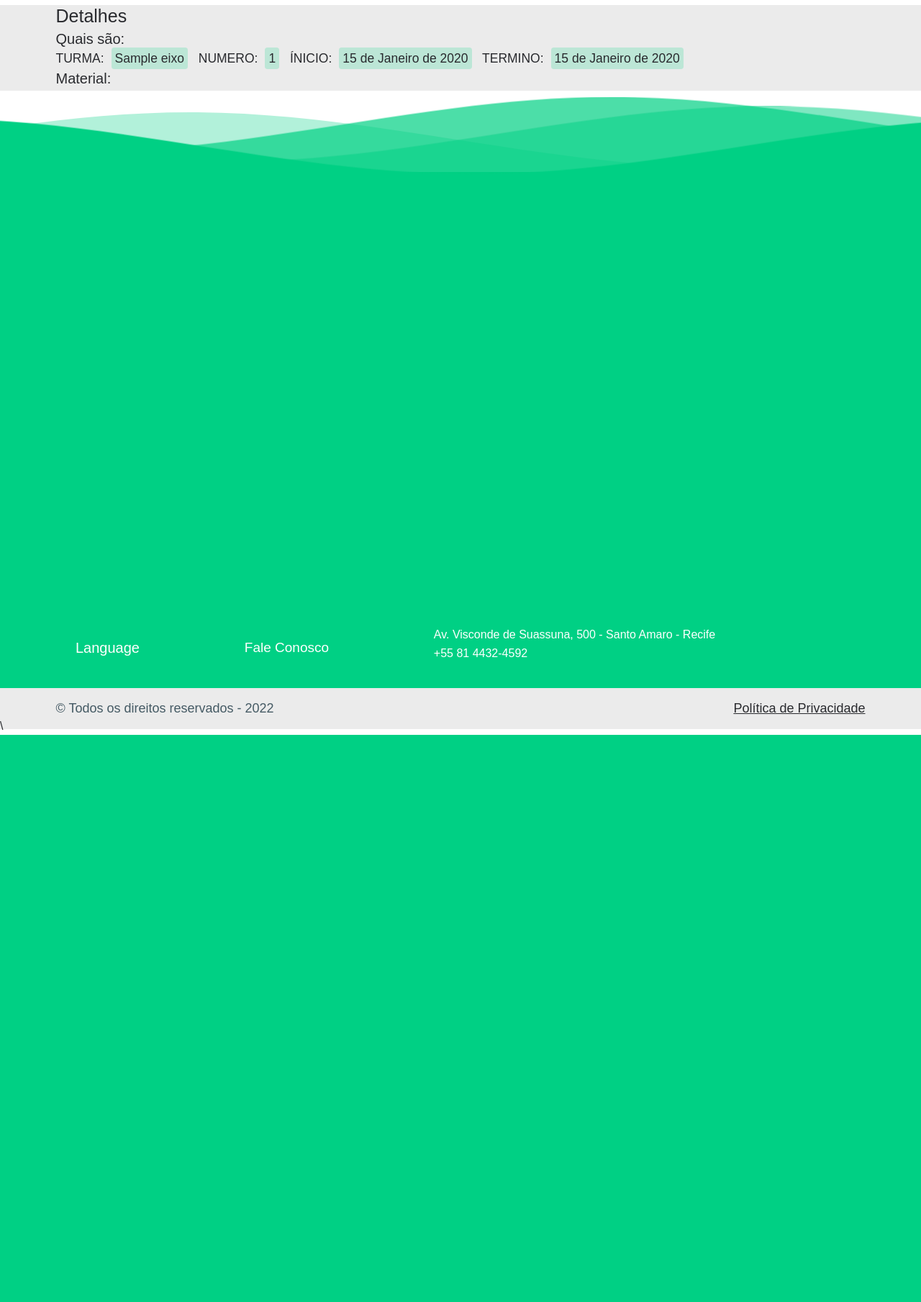
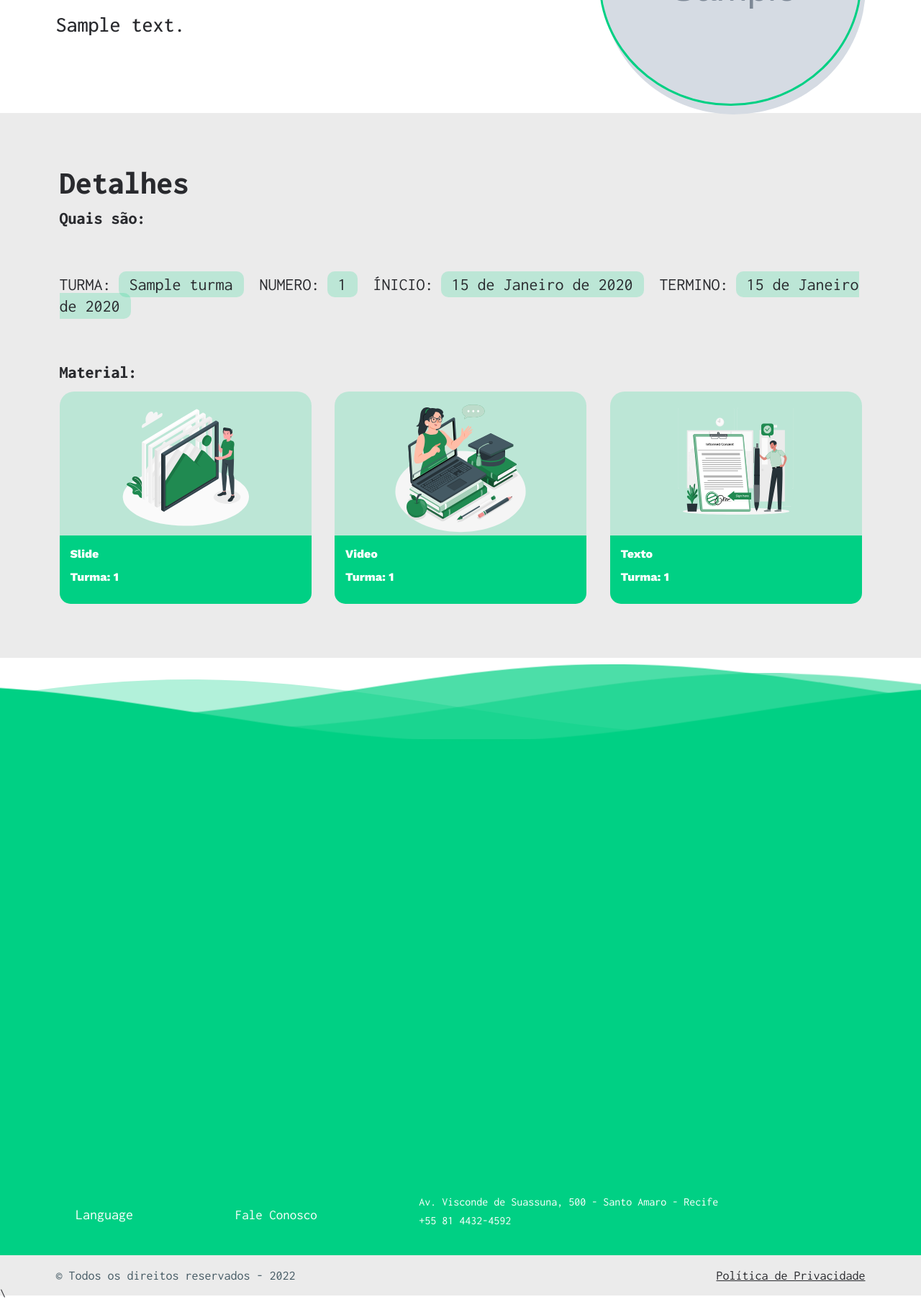
Before and after one commit to rafaelluiis2315/Projeto_Senac, a Django app: page /detalhes/1 in a window 1280 px wide. Shown: the part 343-2152 px from the top of the page at 72% size. Before the commit the page ends 1364 px from the top, so only its background shows below. Run offline with Django 4.2, Linux system fonts and the light colour scheme; tables that the repository leaves empty hold one stand-in row (values such as "Sample post"); grey boxes marked "Sample" are stand-in pictures; some libraries are stand-ins or nearby versions; some web fonts are replaced.

Commit message:
Alteração visual da pagina detalhes, adicionando novo estilo de fonte 'Work Sans'.

```diff
--- a/SENAC_PI/static/css/detalhes.css
+++ b/SENAC_PI/static/css/detalhes.css
@@ -1,3 +1,30 @@
+main {
+    padding-top: 150px;
+}
+
+
+.texto-section-principal h1{
+    font-weight: 600;
+    font-size: 4.5rem;
+    line-height: 47px;
+}
+
+.texto-section-principal h2{
+    padding-top: 10%;
+    font-weight: 700;
+    font-size: 4.5rem;
+    line-height: 44px;
+}
+
+.texto-section-principal p{
+    padding-top: 3%;
+    padding-bottom: 10%;
+    padding-right: 15%;
+    font-weight: 500;
+    font-size: 3rem;
+    line-height: 34px;
+}
+
 .div-foto-detalhe {
     position: relative;
     width: 366px;
@@ -12,3 +39,55 @@
     top: -10px;
     left: -5px;
 }
+
+.Section-02 {
+    padding: 75px;
+}
+
+.Section-02 h1 {
+    font-weight: 800;
+    font-size: 4.5rem;
+    line-height: 44px;
+}
+
+.Section-02 h2 {
+    font-weight: 800;
+    font-size: 2.4rem;
+    line-height: 44px;
+}
+
+.Section-02 h3 {
+    padding-top: 50px;
+    padding-bottom: 50px;
+    font-weight: 400;
+    font-size: 2.4rem;
+    line-height: 30px;
+}
+
+.image-projeto {
+    width: 366px;
+    height: 352px;
+}
+
+.arquivos-div img {
+    height: 200px;
+    width: 350px;
+}
+
+.div-link {
+    background-color: var(--verde-principal);
+    border-radius: 0 0 15px 15px;
+    padding: 15px;
+
+    font-family: 'Work Sans';
+    font-weight: 800;
+    font-size: 1.6rem;
+    line-height: 140%;
+    text-transform: capitalize;
+}
+
+.card-material {
+    text-decoration: none;
+    font-family: 'Work Sans';
+    font-weight: 600;
+}
--- a/SENAC_PI/static/css/estilos-gerais.css
+++ b/SENAC_PI/static/css/estilos-gerais.css
@@ -27,7 +27,7 @@ html {
 
 html, body {
     min-height: 100vh;
-    font-family: 'Poppins', sans-serif;
+    font-family: 'Inconsolata';
     text-decoration: none;
     font-synthesis: none;
     text-rendering: optimizeLegibility;
--- a/SENAC_PI/templates/base.html
+++ b/SENAC_PI/templates/base.html
@@ -15,8 +15,8 @@
 
     <link href="https://fonts.googleapis.com/css?family=Roboto&display=swap" rel="stylesheet">
     <link href="https://fonts.googleapis.com/css?family=Inter&display=swap" rel="stylesheet">
-    <link href="https://fonts.googleapis.com/css2?family=Inconsolata:wght@400;500;600;700;800&display=swap"
-        rel="stylesheet">
+    <link href="https://fonts.googleapis.com/css2?family=Inconsolata:wght@400;500;600;700;800&display=swap" rel="stylesheet">
+    <link href="https://fonts.googleapis.com/css2?family=Work+Sans:wght@400;500;600;700;800&display=swap" rel="stylesheet">
     <link href="https://fonts.googleapis.com/css?family=Inder&display=swap" rel="stylesheet">
     <link href="https://fonts.googleapis.com/css?family=Lexend&display=swap" rel="stylesheet">
 
--- a/SENAC_PI/templates/detalhes.html
+++ b/SENAC_PI/templates/detalhes.html
@@ -16,20 +16,21 @@
 <main>
 
   <!-- Section principal-->
-  <section>
+  <section class="Section-01">
     <div class="container d-flex align-items-center justify-content-between">
 
       <div class="texto-section-principal">
 
-        <h1>Qualquer Coisa</h1> <!-- <h1>{{projeto.nome_projeto}}</h1> -->
-        <h2>Descrição:</h2>
-        <p>Fazer o melhor<br>trabalho possivel<br>sempre foi parte do<br>nosso trabalho.</p> <!--<p>{{projeto.descricao}}</p> -->
+        <h1>Detalhes de Projeto</h1>
+        <h2>{{projeto.nome_projeto}}</h2>
+        <p>{{projeto.descricao}}</p>
 
       </div>
 
       <div class="div-foto-detalhe">
 
-        <img class="banner-home" src="{% static 'img/img-detalhes.svg' %}" alt="Banner Home">
+        <!-- <img class="banner-home" src="{% static 'img/img-detalhes.svg' %}" alt="Banner Home"> -->
+        <img src="{{projeto.foto.url}}" class="rounded-circle image-projeto" alt="...">
 
         <div></div>
       </div>
@@ -38,7 +39,7 @@
   </section>
 
   <!-- Section Secundaria -->
-  <section class="bg-cinza">
+  <section class="bg-cinza Section-02">
 
     <div class="container d-flex align-items-center justify-content-between">
 
@@ -48,15 +49,57 @@
 
             <div>
                 <h3>
-                    TURMA:<span class="bg-verde p-2 rounded-2 m-3">{{projeto.eixo}}</span>
-                    NUMERO:<span class="bg-verde p-2 rounded-2 m-3">{{projeto.id_turma.numero_turma}}</span>
-                    ÍNICIO:<span class="bg-verde p-2 rounded-2 m-3">{{projeto.data_inicio}}</span>
-                    TERMINO:<span class="bg-verde p-2 rounded-2 m-3">{{projeto.data_inicio}}</span>
+                    TURMA:<span class="bg-verde py-2 px-4 rounded-4 m-3">{{projeto.id_turma.nome_turma}}</span>
+                    NUMERO:<span class="bg-verde py-2 px-4 rounded-4 m-3">{{projeto.id_turma.numero_turma}}</span>
+                    ÍNICIO:<span class="bg-verde py-2 px-4 rounded-4 m-3">{{projeto.data_inicio}}</span>
+                    TERMINO:<span class="bg-verde py-2 px-4 rounded-4 m-3">{{projeto.data_inicio}}</span>
                 </h3>
             </div>
 
+            <!-- div dos cards -->
             <div>
+
                 <h2>Material:</h2>
+
+                <div class="d-flex justify-content-between arquivos-div">
+
+                  <!-- card 01 -->
+                  <a class="bg-verde rounded-5 card-material text-white" href="{{projeto.slide.url}}" target="_blank">
+
+                    <img src="{% static 'img/slide-img.svg' %}" alt="">
+
+                    <div class="div-link">
+                      <p>Slide</p>
+                      <p>Turma: {{projeto.id_turma.numero_turma}}</p>
+                    </div>
+
+                  </a>
+
+                  <!-- card 02 -->
+                  <a class="bg-verde rounded-5 card-material text-white" href="{{projeto.video.url}}" target="_blank">
+
+                    <img src="{% static 'img/video-img.svg' %}" alt="">
+
+                    <div class="div-link">
+                      <p>Video</p>
+                      <p>Turma: {{projeto.id_turma.numero_turma}}</p>
+                    </div>
+
+                  </a>
+
+                  <!-- card 03 -->
+                  <a class="bg-verde rounded-5 card-material text-white" href="{{projeto.texto}}" target="_blank">
+
+                    <img src="{% static 'img/arquivo-img.svg' %}" alt="">
+
+                    <div class="div-link">
+                      <p>Texto</p>
+                      <p>Turma: {{projeto.id_turma.numero_turma}}</p>
+                    </div>
+
+                  </a>
+
+                </div>
             </div>
         </div>
     </div>
```
Also changed, not shown: SENAC_PI/static/img/arquivo-img.svg (added), SENAC_PI/static/img/slide-img.svg (added), SENAC_PI/static/img/video-img.svg (added).
